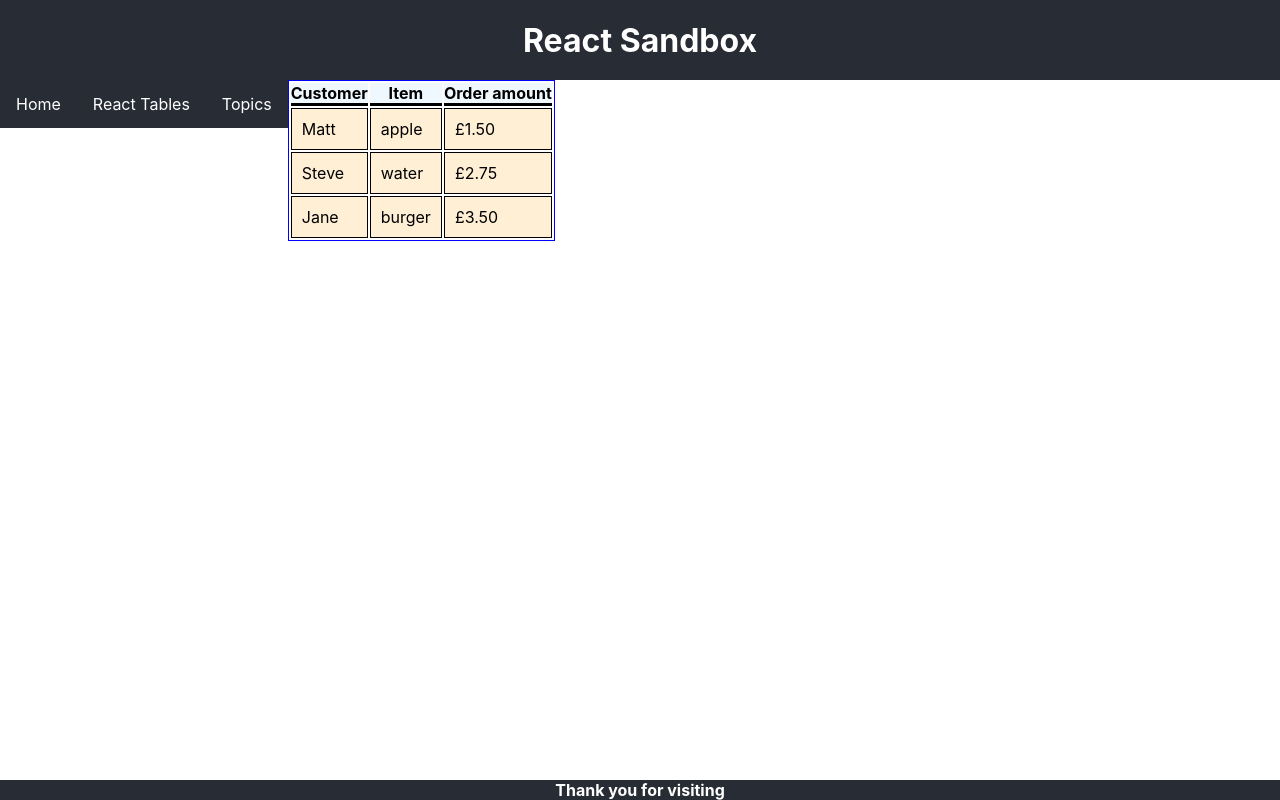
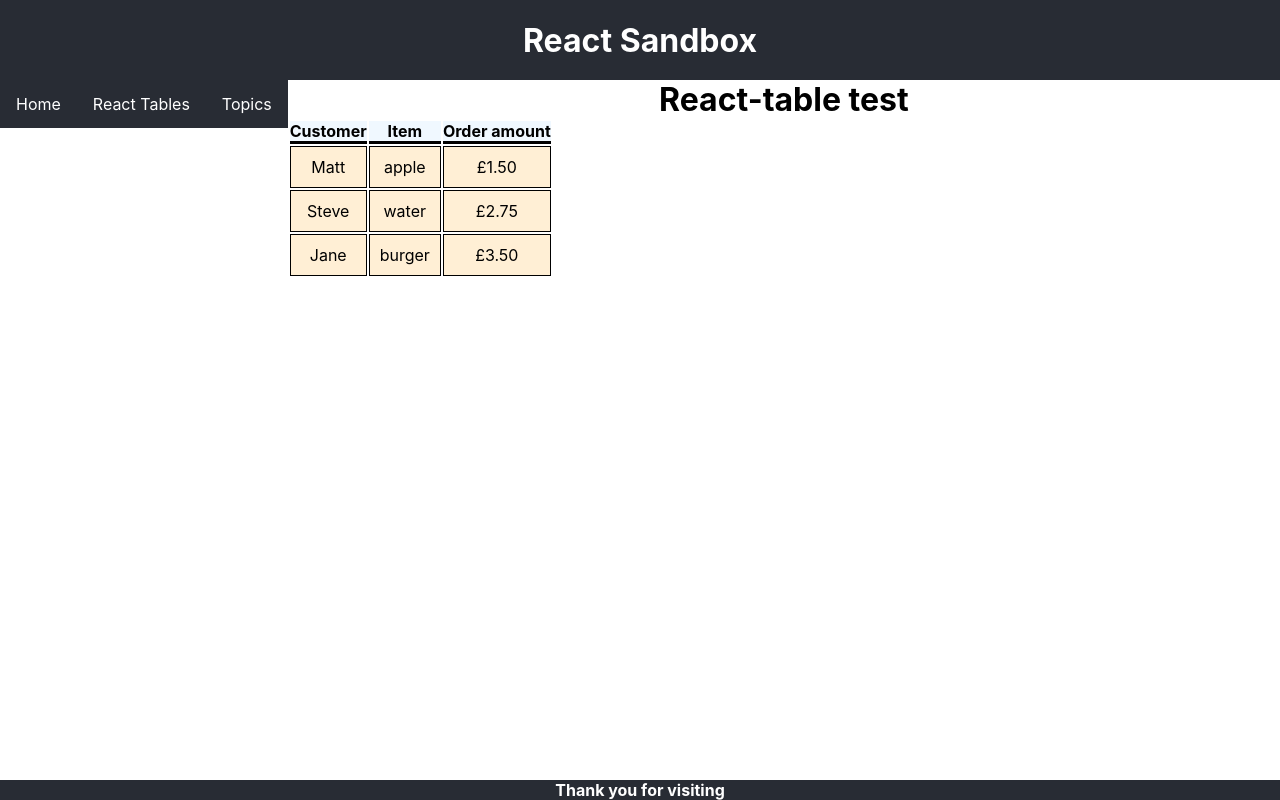
Before and after one commit to MatthewNobes/React-Sandbox, a React (Create React App) app: page /table in a window 1280 px wide. Built offline with nearby package versions, Linux system fonts and the light colour scheme.

Commit message:
Converting react table to use styling options

```diff
--- a/src/components/main-pages/table.js
+++ b/src/components/main-pages/table.js
@@ -54,75 +54,32 @@ import React from 'react';
 
 
    return (
-
-     <table {...getTableProps()} style={{ border: 'solid 1px blue' }}>
-
+     <div className="Main-Content">
+        <h1 className='Main-Title'>React-table test</h1>
+        <table {...getTableProps()}>
           <thead>
-
             {headerGroups.map(headerGroup => (
-
               <tr {...headerGroup.getHeaderGroupProps()}>
-
                 {headerGroup.headers.map(column => (
-
                   <th
-
                     {...column.getHeaderProps()}
-
-                 style={{
-
-                   borderBottom: 'solid 3px black',
-
-                   background: 'aliceblue',
-
-                   color: 'black',
-
-                   fontWeight: 'bold',
-
-                 }}
-
                   >
-
                     {column.render('Header')}
-
                   </th>
-
                 ))}
-
               </tr>
-
             ))}
-
           </thead>
 
           <tbody {...getTableBodyProps()}>
-
             {rows.map(row => {
-
               prepareRow(row)
-
               return (
-
                 <tr {...row.getRowProps()}>
-
                   {row.cells.map(cell => {
-
                     return (
-
                       <td
-
                         {...cell.getCellProps()}
-
-                     style={{
-
-                       padding: '10px',
-
-                       border: 'solid 1px black',
-
-                       background: 'papayawhip',
-
-                     }}
-
                       >
                         {cell.render('Cell')}
                       </td>
@@ -133,6 +90,7 @@ import React from 'react';
             })}
           </tbody>
         </table>
+     </div>
    )
  }
  export default TestTable;
--- a/src/css/App.css
+++ b/src/css/App.css
@@ -81,3 +81,25 @@
   padding-left: 2.5vw;
   padding-right: 2.5vw;
 }
+
+/* React-table Styling */
+table {
+  border: 'solid 1px blue';
+  text-align: center ;
+  align-items: center;
+  justify-content: center;
+
+}
+
+table th {
+  border-bottom: solid 3px black;
+  background: aliceblue;
+  color: black;
+  font-weight: bold;
+}
+
+td {
+  padding: 10px;
+  border: solid 1px black;
+  background: papayawhip;
+}
```
Lines whose indentation alone changed are shown as unchanged.
